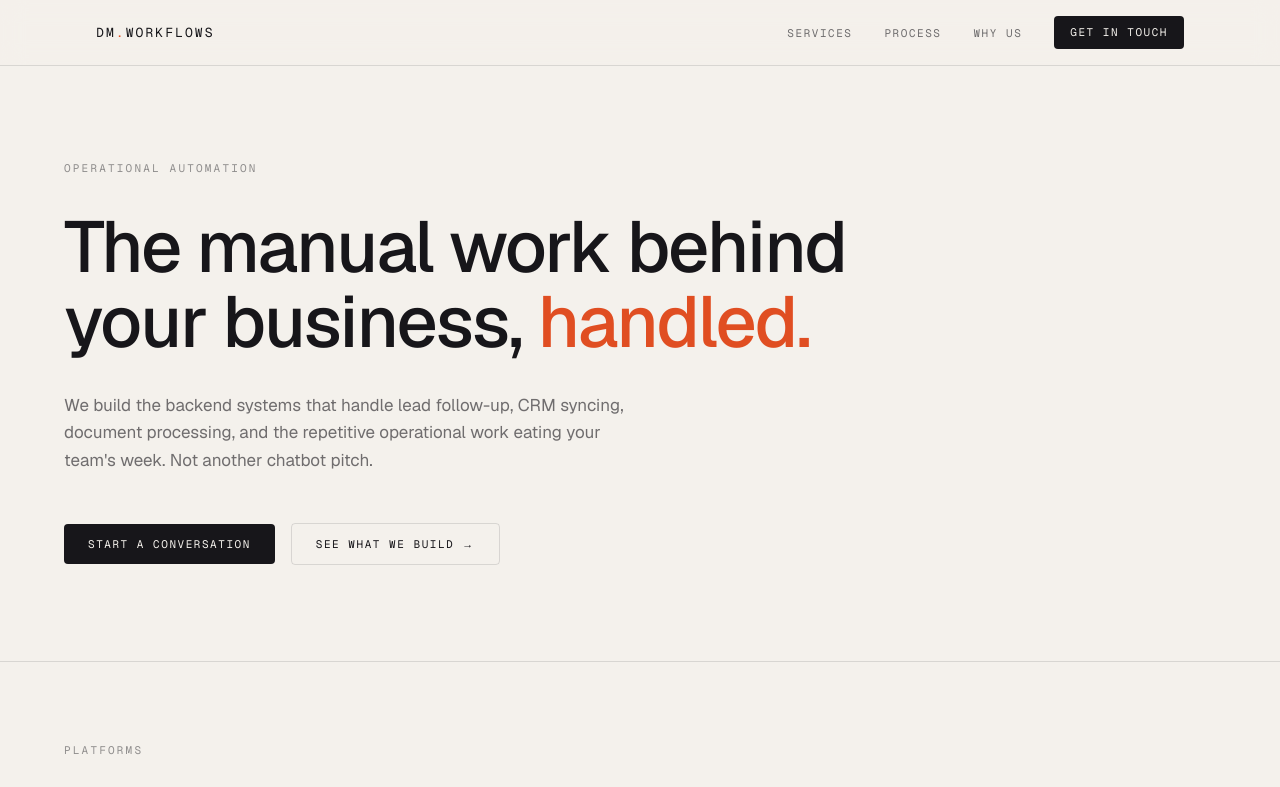
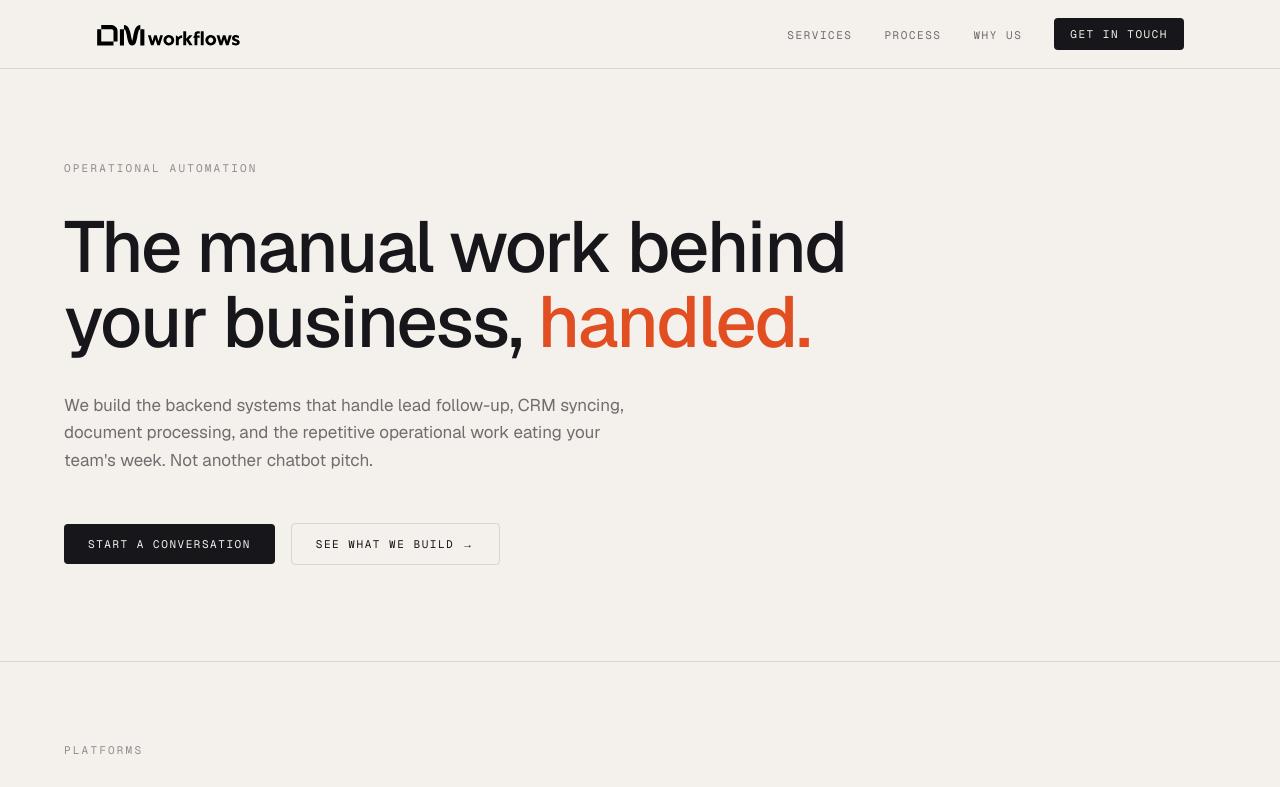
Before and after one commit to mors-codes/dm-workflows, a Next.js app: page / in a window 1280 px wide. Shown: the top 787 px of the page. Built offline with nearby package versions, Linux system fonts and the light colour scheme.

Commit message:
Logo in nav and footer

```diff
--- a/components/sections/SiteFooter.tsx
+++ b/components/sections/SiteFooter.tsx
@@ -12,11 +12,12 @@ export function SiteFooter() {
     <footer className="border-t border-line bg-ink px-8 py-14 text-paper">
       <div className="mx-auto flex max-w-6xl flex-col gap-10 sm:flex-row sm:items-center sm:justify-between">
         <div>
-          <Link
-            href="/"
-            className="font-mono text-[13px] uppercase tracking-[0.16em]"
-          >
-            DM<span className="text-accent">.</span>Workflows
+          <Link href="/" className="inline-block">
+            <img
+              src="/logo-light.svg"
+              alt="DM Workflows"
+              className="h-6 w-auto"
+            />
           </Link>
           <p className="mt-3 max-w-xs text-sm text-paper/45">
             Operational automation for growing businesses.
--- a/components/sections/SiteNav.tsx
+++ b/components/sections/SiteNav.tsx
@@ -10,11 +10,12 @@ export function SiteNav() {
   return (
     <header className="fixed inset-x-0 top-0 z-50 border-b border-line bg-paper/80 backdrop-blur-md">
       <nav className="mx-auto flex max-w-6xl items-center justify-between px-8 py-4">
-        <Link
-          href="/"
-          className="font-mono text-[13px] uppercase tracking-[0.16em]"
-        >
-          DM<span className="text-accent">.</span>Workflows
+        <Link href="/" className="shrink-0">
+          <img
+            src="/logo-dark.svg"
+            alt="DM Workflows"
+            className="h-7 w-auto sm:h-9"
+          />
         </Link>
 
         <div className="flex items-center gap-8">
```
Also changed, not shown: public/logo-dark.svg (added), public/logo-light.svg (added).
